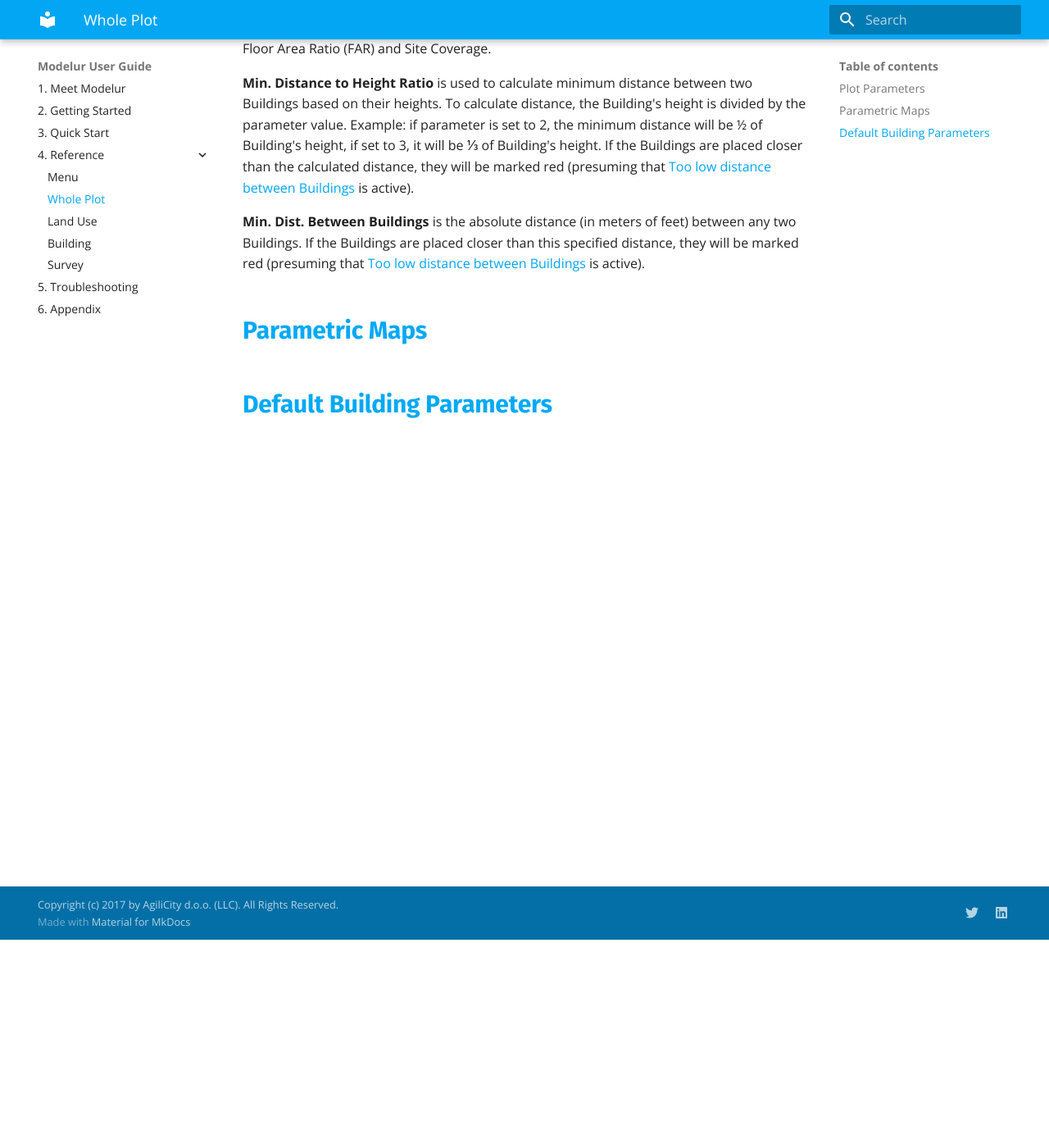
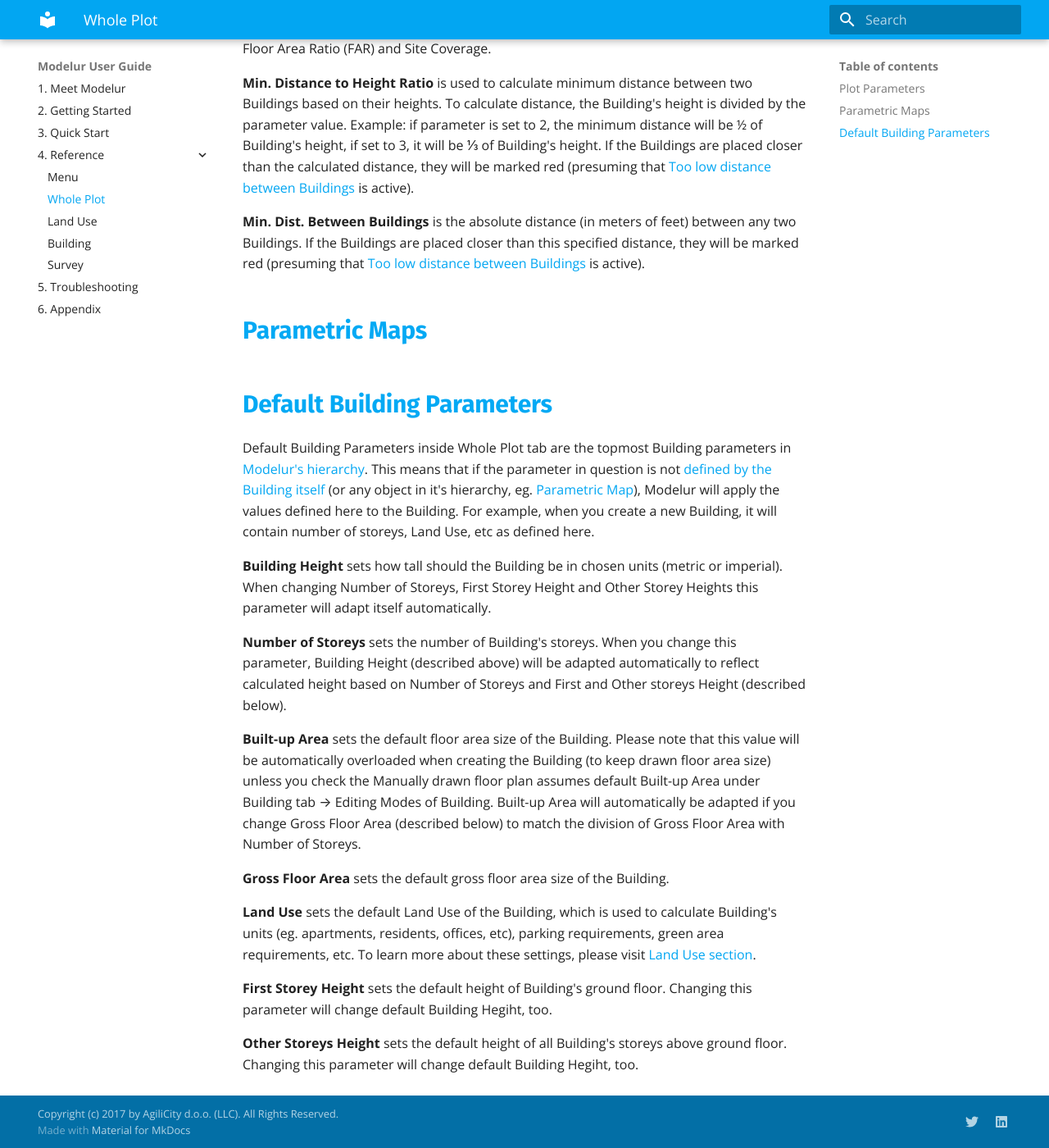
Before and after one commit to Modelur/docs, an MkDocs documentation site: the page built from docs/reference/whole_plot.md, in a window 1280 px wide and 1400 px high, scrolled down 254 px. Shown: the whole window at 82% size. Built offline with MkDocs 1.6.1 and Material for MkDocs 9.7.7, drawn with Linux system fonts in a browser that asks for light colours; old or Windows-style settings are respelled for this version of MkDocs.

Commit message:
Added Default Building Parameters description.

```diff
--- a/docs/reference/whole_plot.md
+++ b/docs/reference/whole_plot.md
@@ -11,3 +11,18 @@
 ---------------
 Default Building Parameters
 ---------------------------
+Default Building Parameters inside Whole Plot tab are the topmost Building parameters in [Modelur's hierarchy](/quickstart/#step-3-changing-the-parameters). This means that if the parameter in question is not [defined by the Building itself](building/#selected-building-parameters) (or any object in it's hierarchy, eg. [Parametric Map](#parametric-maps)), Modelur will apply the values defined here to the Building. For example, when you create a new Building, it will contain number of storeys, Land Use, etc as defined here.
+
+**Building Height** sets how tall should the Building be in chosen units (metric or imperial). When changing Number of Storeys, First Storey Height and Other Storey Heights this parameter will adapt itself automatically.
+
+**Number of Storeys** sets the number of Building's storeys. When you change this parameter, Building Height (described above) will be adapted automatically to reflect calculated height based on Number of Storeys and First and Other storeys Height (described below).
+
+**Built-up Area** sets the default floor area size of the Building. Please note that this value will be automatically overloaded when creating the Building (to keep drawn floor area size) unless you check the Manually drawn floor plan assumes default Built-up Area under Building tab --> Editing Modes of Building. Built-up Area will automatically be adapted if you change Gross Floor Area (described below) to match the division of Gross Floor Area with Number of Storeys.
+
+**Gross Floor Area** sets the default gross floor area size of the Building.
+
+**Land Use** sets the default Land Use of the Building, which is used to calculate Building's units (eg. apartments, residents, offices, etc), parking requirements, green area requirements, etc. To learn more about these settings, please visit [Land Use section](land_use).
+
+**First Storey Height** sets the default height of Building's ground floor. Changing this parameter will change default Building Hegiht, too.
+
+**Other Storeys Height** sets the default height of all Building's storeys above ground floor. Changing this parameter will change default Building Hegiht, too.
```
